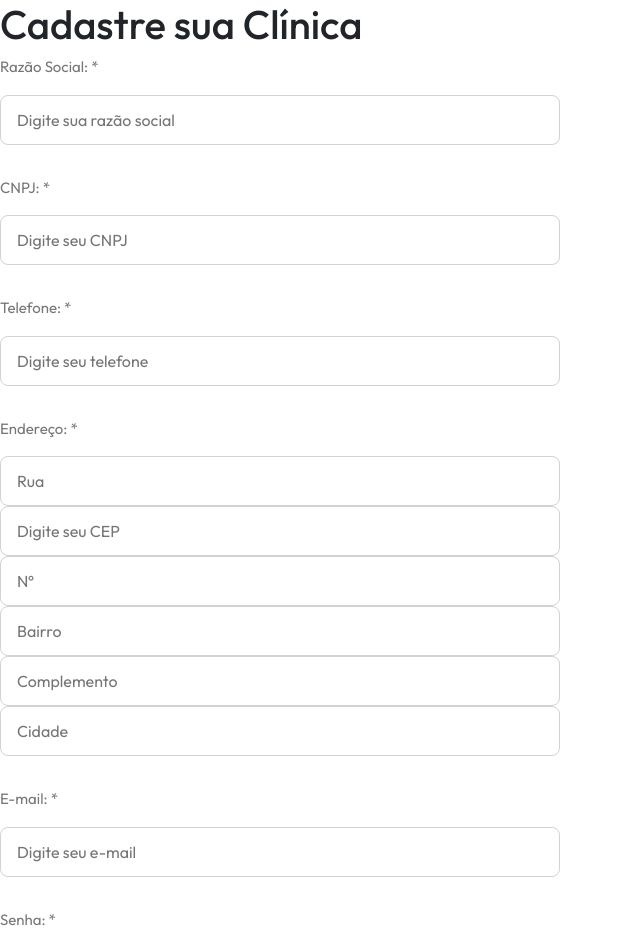
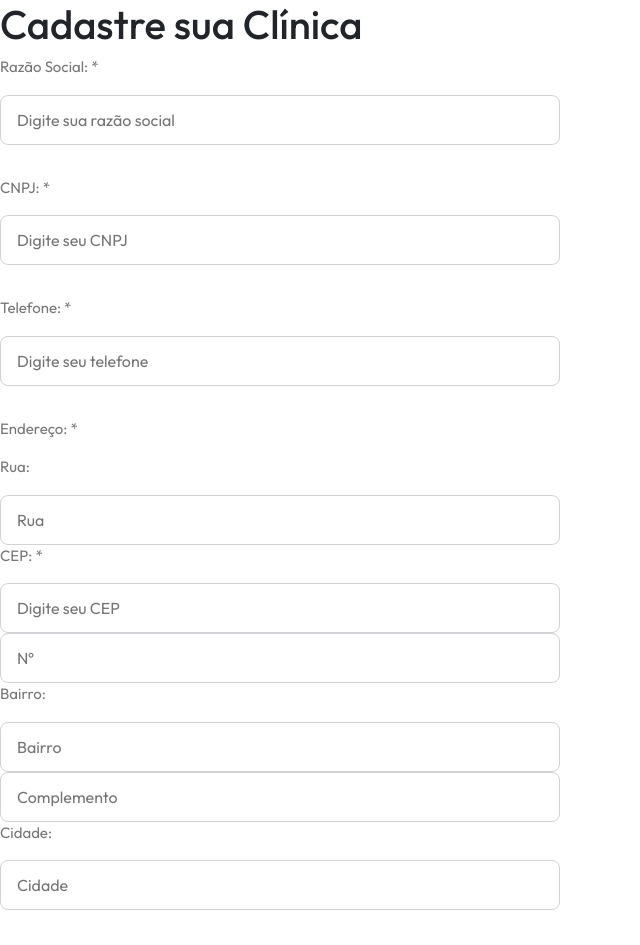
Before and after one commit to TCC-DevSharks/FrontWeb-Clinica, a React (Create React App) app: page /registerClinic in a window 1280 px wide. Shown: the top 945 px of the page, without its empty margins (0-640 px from the left). Built offline with nearby package versions, Linux system fonts and the light colour scheme.

Commit message:
viacep funcionando

```diff
--- a/src/pages/Register/components/RegisterClinic.jsx
+++ b/src/pages/Register/components/RegisterClinic.jsx
@@ -1,8 +1,6 @@
-import React, { useState } from 'react'
+import React, { useState, useEffect } from 'react'; // Adicione o useEffect aqui
 import '../styles/RegisterClinic.css';
 import InputMask from 'react-input-mask';
-
-
 
 function RegisterClinic() {
   const [formData, setFormData] = useState({
@@ -17,7 +15,38 @@ function RegisterClinic() {
     tipo_telefone: 1,
     numero: '1234567890',
     descricao: 'NAO MUDOU',
+    endereco: '', // Adicione campos de endereço ao estado
+    neighborhood: '',
+    cidade: '',
   });
+
+  // Função para buscar informações de endereço com base no CEP
+  const fetchAddressInfo = async () => {
+    const { cep } = formData;
+    if (cep) {
+      try {
+        const response = await fetch(`https://viacep.com.br/ws/${cep}/json/`);
+        if (response.ok) {
+          const data = await response.json();
+          setFormData({
+            ...formData,
+            endereco: data.logradouro || '',
+            neighborhood: data.bairro || '',
+            cidade: data.localidade || '',
+          });
+        } else {
+          console.error('Erro ao buscar informações de endereço');
+        }
+      } catch (error) {
+        console.error('Erro ao buscar informações de endereço:', error);
+      }
+    }
+  };
+
+  // Efeito para buscar informações de endereço quando o campo CEP muda
+  useEffect(() => {
+    fetchAddressInfo();
+  }, [formData.cep]);
 
   const handleSubmit = async (e) => {
     e.preventDefault();
@@ -41,7 +70,6 @@ function RegisterClinic() {
       console.error('Erro ao enviar os dados:', error);
     }
   };
-
 
   const handleChange = (event) => {
     const { name, value } = event.target;
@@ -96,21 +124,28 @@ function RegisterClinic() {
         <div>
           <p>Endereço: *</p>
 
+          <div>
+            <p>Rua:</p>
             <input
               type="text"
-            name='endereco'
-            placeholder='Rua'
+              name="endereco"
+              placeholder="Rua"
               readOnly
+              value={formData.endereco}
             />
+          </div>
 
+          <div>
+            <p>CEP: *</p>
             <InputMask
+              mask="99999-999"
               type="text"
               name="cep"
               placeholder="Digite seu CEP"
-            mask="99999-999"
               required
               onChange={handleChange}
             />
+          </div>
 
           <input
             type="text"
@@ -118,12 +153,16 @@ function RegisterClinic() {
             placeholder='Nº'
             readOnly />
 
+          <div>
+            <p>Bairro:</p>
             <input
               type="text"
-            name='neighborhood'
-            placeholder='Bairro'
+              name="neighborhood"
+              placeholder="Bairro"
               readOnly
+              value={formData.neighborhood}
             />
+          </div>
 
           <input
             type="text"
@@ -133,12 +172,16 @@ function RegisterClinic() {
             onChange={handleChange}
           />
 
+          <div>
+            <p>Cidade:</p>
             <input
               type="text"
               name="cidade"
-            placeholder='Cidade'
+              placeholder="Cidade"
               readOnly
+              value={formData.cidade}
             />
+          </div>
         </div>
 
         <div>
```
Lines whose indentation alone changed are shown as unchanged.
